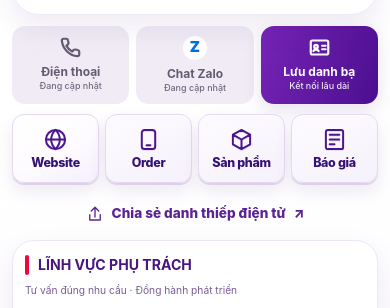
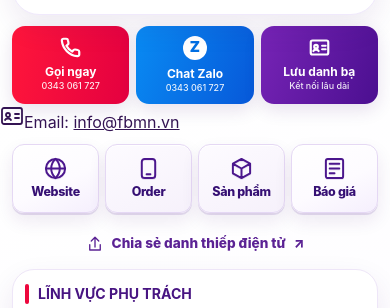
Before and after one commit to gustavjung24-ops/kb-info, a plain HTML site: page qr-pham-nhat-an.html in a window 390 px wide. Shown: the part 503-811 px from the top of the page. Drawn offline with Linux system fonts and the light colour scheme.

Commit message:
feat: complete Pham Nhat An phone, Zalo and email actions

```diff
--- a/qr-pham-nhat-an.html
+++ b/qr-pham-nhat-an.html
@@ -65,17 +65,19 @@
       </section>
 
       <section class="cta-panel" aria-label="Liên hệ và lưu danh bạ">
-        <div class="cta cta-call is-pending" aria-label="Số điện thoại đang cập nhật"><svg class="icon"><use href="#i-phone"/></svg><span><b>Điện thoại</b><small>Đang cập nhật</small></span></div>
-        <div class="cta cta-zalo is-pending" aria-label="Liên hệ Zalo đang cập nhật"><span class="zalo-mark" aria-hidden="true">Z</span><span><b>Chat Zalo</b><small>Đang cập nhật</small></span></div>
+        <a class="cta cta-call" href="tel:+84343061727"><svg class="icon"><use href="#i-phone"/></svg><span><b>Gọi ngay</b><small>0343 061 727</small></span></a>
+        <a class="cta cta-zalo" href="https://zalo.me/0343061727" target="_blank" rel="noopener noreferrer" aria-label="Liên hệ Zalo của Phạm Nhật An theo số 0343061727"><span class="zalo-mark" aria-hidden="true">Z</span><span><b>Chat Zalo</b><small>0343 061 727</small></span></a>
         <a class="cta cta-save" href="/assets/files/pham-nhat-an.vcf" download="Pham-Nhat-An-Futurebook.vcf"><svg class="icon"><use href="#i-card"/></svg><span><b>Lưu danh bạ</b><small>Kết nối lâu dài</small></span></a>
       </section>
+
+      <div class="email-contact"><svg class="icon"><use href="#i-card"/></svg><span>Email: <a href="mailto:info@fbmn.vn">info@fbmn.vn</a></span></div>
 
       <section class="links-section" aria-label="Liên kết Futurebook Miền Nam">
         <div class="quick-grid">
           <a class="quick-card" href="https://fbmn.vn/" target="_blank" rel="noopener noreferrer" aria-label="Mở Website Futurebook Miền Nam"><svg class="icon"><use href="#i-globe"/></svg><b>Website</b></a>
           <div class="quick-card is-pending" aria-label="Ứng dụng Order chưa có liên kết"><svg class="icon"><use href="#i-app"/></svg><b>Order</b></div>
           <div class="quick-card is-pending" aria-label="Danh mục sản phẩm đang cập nhật"><svg class="icon"><use href="#i-box"/></svg><b>Sản phẩm</b></div>
-          <div class="quick-card is-pending" aria-label="Liên hệ để nhận báo giá đang cập nhật"><svg class="icon"><use href="#i-quote"/></svg><b>Báo giá</b></div>
+          <a class="quick-card" href="https://zalo.me/0343061727" target="_blank" rel="noopener noreferrer" aria-label="Trao đổi để nhận báo giá qua Zalo"><svg class="icon"><use href="#i-quote"/></svg><b>Báo giá</b></a>
         </div>
         <button type="button" class="share-link" id="share-card"><svg class="icon"><use href="#i-share"/></svg> Chia sẻ danh thiếp điện tử <span aria-hidden="true">↗</span></button>
         <p id="share-result" role="status" aria-live="polite" class="sr-only"></p>
```
